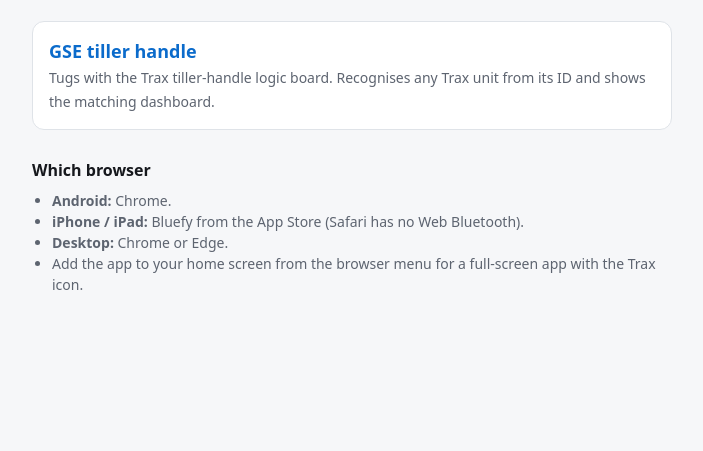
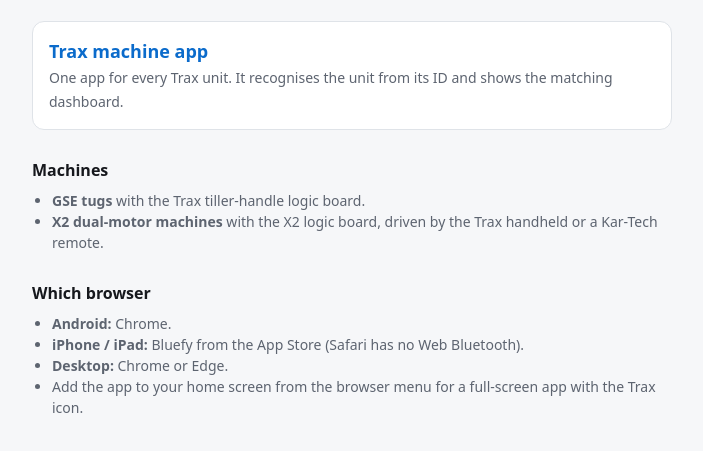
Before and after one commit to salgadonick/Trax_Apps, a plain HTML site: page index.html in a window 1280 px wide. Shown: the part 129-580 px from the top of the page, without its empty margins (288-991 px from the left). Drawn offline with Linux system fonts and the light colour scheme.

Commit message:
gse: publish from firmware 456ec9e

```diff
--- a/index.html
+++ b/index.html
@@ -30,9 +30,15 @@
   <p class="lead">Operator and bench apps for Trax machines. They connect over Bluetooth from the browser; nothing to install.</p>
 
   <a class="app" href="gse/">
-    <strong>GSE tiller handle</strong>
-    <span>Tugs with the Trax tiller-handle logic board. Recognises any Trax unit from its ID and shows the matching dashboard.</span>
+    <strong>Trax machine app</strong>
+    <span>One app for every Trax unit. It recognises the unit from its ID and shows the matching dashboard.</span>
   </a>
+
+  <h2>Machines</h2>
+  <ul>
+    <li><b>GSE tugs</b> with the Trax tiller-handle logic board.</li>
+    <li><b>X2 dual-motor machines</b> with the X2 logic board, driven by the Trax handheld or a Kar-Tech remote.</li>
+  </ul>
 
   <h2>Which browser</h2>
   <ul>
```
Also changed, not shown: 1 other file.
